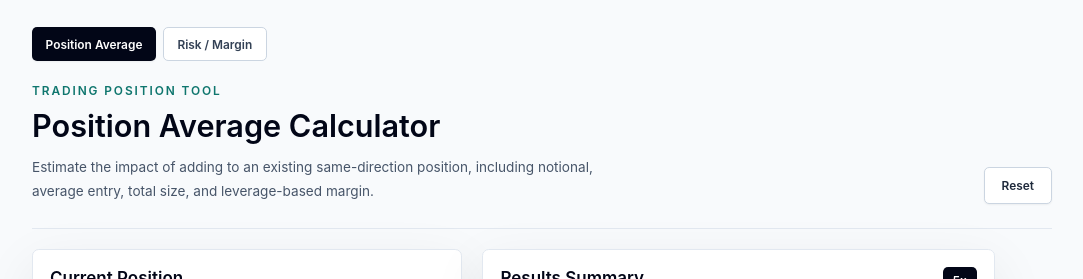
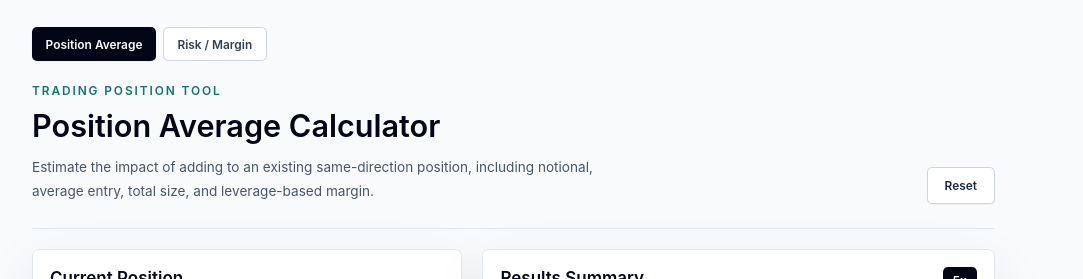
Before and after one commit to natalia-hh/web-calculators, a React (Vite) app: page / in a window 1280 px wide. Shown: the top 279 px of the page, without its empty margins (98-1181 px from the left). Built offline with nearby package versions, Linux system fonts and the light colour scheme.

Commit message:
Changes to be committed: 	modified:   src/calculators/position-average/PositionAverageCalculator.tsx 	modified:   src/calculators/position-risk-margin/PositionRiskMarginCalculator.tsx

```diff
--- a/src/calculators/position-average/PositionAverageCalculator.tsx
+++ b/src/calculators/position-average/PositionAverageCalculator.tsx
@@ -33,7 +33,7 @@ export function PositionAverageCalculator() {
 
   return (
     <>
-      <header className="flex w-full max-w-[1160px] flex-col gap-5 border-b border-slate-200 pb-7 md:flex-row md:items-end md:justify-between">
+      <header className="flex w-full max-w-[963px] flex-col gap-5 border-b border-slate-200 pb-7 md:flex-row md:items-end md:justify-between">
         <div className="max-w-3xl">
           <p className="mb-3 text-sm font-semibold uppercase tracking-[0.16em] text-teal-700">
             Trading position tool
@@ -55,7 +55,7 @@ export function PositionAverageCalculator() {
         </button>
       </header>
 
-      <div className="grid w-full max-w-[1160px] gap-6 lg:grid-cols-[430px_minmax(360px,0.9fr)]">
+      <div className="grid w-full max-w-[963px] gap-6 lg:grid-cols-[430px_minmax(0,513px)]">
         <section className="grid gap-6">
           <InputCard
             title="Current Position"
--- a/src/calculators/position-risk-margin/PositionRiskMarginCalculator.tsx
+++ b/src/calculators/position-risk-margin/PositionRiskMarginCalculator.tsx
@@ -52,7 +52,7 @@ export function PositionRiskMarginCalculator() {
 
   return (
     <>
-      <header className="flex w-full max-w-[1160px] flex-col gap-5 border-b border-slate-200 pb-7 md:flex-row md:items-end md:justify-between">
+      <header className="flex w-full max-w-[963px] flex-col gap-5 border-b border-slate-200 pb-7 md:flex-row md:items-end md:justify-between">
         <div className="max-w-3xl">
           <p className="mb-3 text-sm font-semibold uppercase tracking-[0.16em] text-blue-700">
             Crypto futures tool
@@ -89,7 +89,7 @@ export function PositionRiskMarginCalculator() {
         </div>
       </header>
 
-      <div className="grid w-full max-w-[1160px] gap-6 lg:grid-cols-[430px_minmax(360px,0.9fr)]">
+      <div className="grid w-full max-w-[963px] gap-6 lg:grid-cols-[430px_minmax(0,513px)]">
         <section className="grid gap-6">
           <InputCard
             title="Account / Risk"
```
